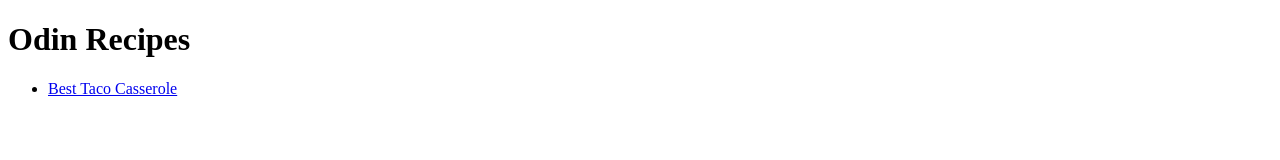
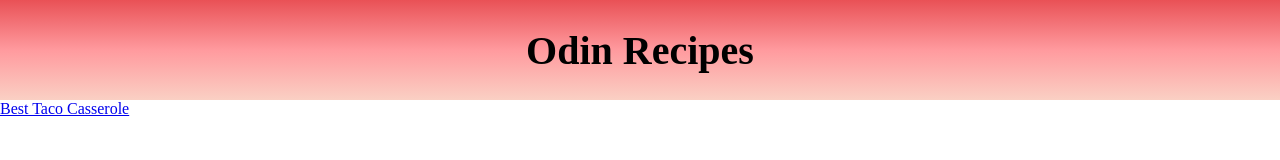
Before and after one commit to TheOdinProject-2-0/odin-recipes, a plain HTML site: page index.html in a window 1280 px wide. Drawn offline with Linux system fonts and the light colour scheme.

Commit message:
Making little improvments over the landing page

```diff
--- a/index.html
+++ b/index.html
@@ -3,10 +3,11 @@
 <head>
     <meta charset="UTF-8">
     <meta name="viewport" content="width=device-width, initial-scale=1.0">
+    <link rel="stylesheet" href="./style.css">
     <title>Odin Recipes</title>
 </head>
 <body>
-    <h1>Odin Recipes</h1>
+    <h1 class="recipes-heading">Odin Recipes</h1>
     <ul>
         <li>
             <a href="recipes/taco.html">Best Taco Casserole</a>
--- /dev/null
+++ b/style.css
@@ -0,0 +1,23 @@
+html {
+    padding: 0;
+    margin: 0;
+    box-sizing: border-box;
+}
+
+*,
+*::before,
+*::after {
+    padding: inherit;
+    margin: inherit;
+    box-sizing: inherit;
+}
+
+.recipes-heading{
+    width: 100%;
+    height: 100px;
+    background: linear-gradient(to bottom, #e95156, #ff9a9e, #fad0c4);
+    font-size: 40px;
+    font-weight: bold;
+    text-align: center;
+    align-content: center;
+}
```
